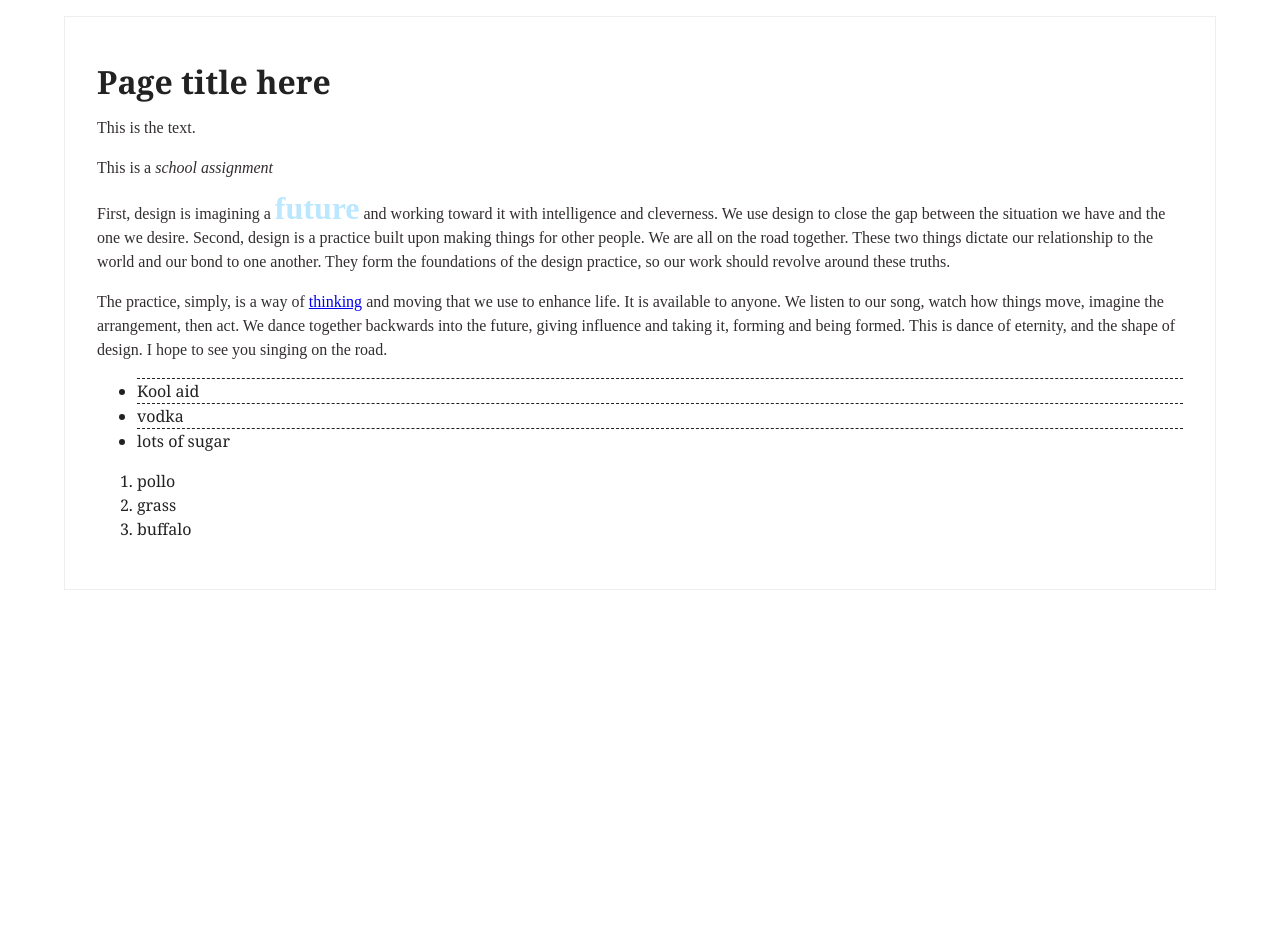
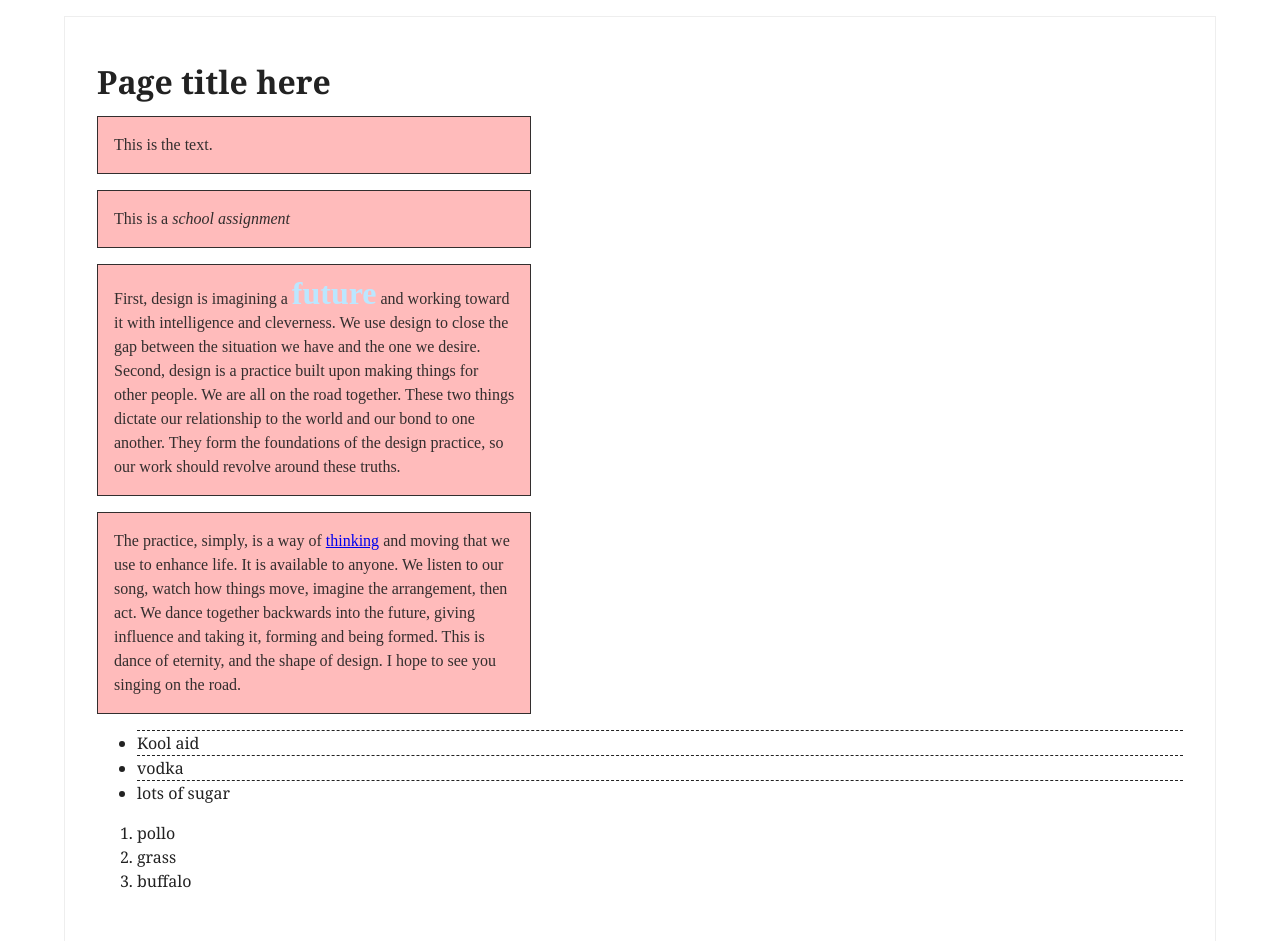
Before and after one commit to ckonor/Assignment-, a plain HTML site: page index.html in a window 1280 px wide. Shown: the top 941 px of the page. Before the commit the page ends 800 px from the top, so only its background shows below. Drawn offline with nearby package versions, Linux system fonts and the light colour scheme.

```diff
--- a/css/layout.css
+++ b/css/layout.css
@@ -26,3 +26,16 @@ hgroup, header, footer, address, nav {
 	padding: 2em;
 	border: 1px solid #eee;
 }
+
+p {
+	border-color: #grey;
+	border-width: 1px;
+	border-style: solid;
+	margin-right: 4em;
+
+	padding: 1em;
+
+	width: 40%;
+
+	background-color: #FFBBBB
+}
```
